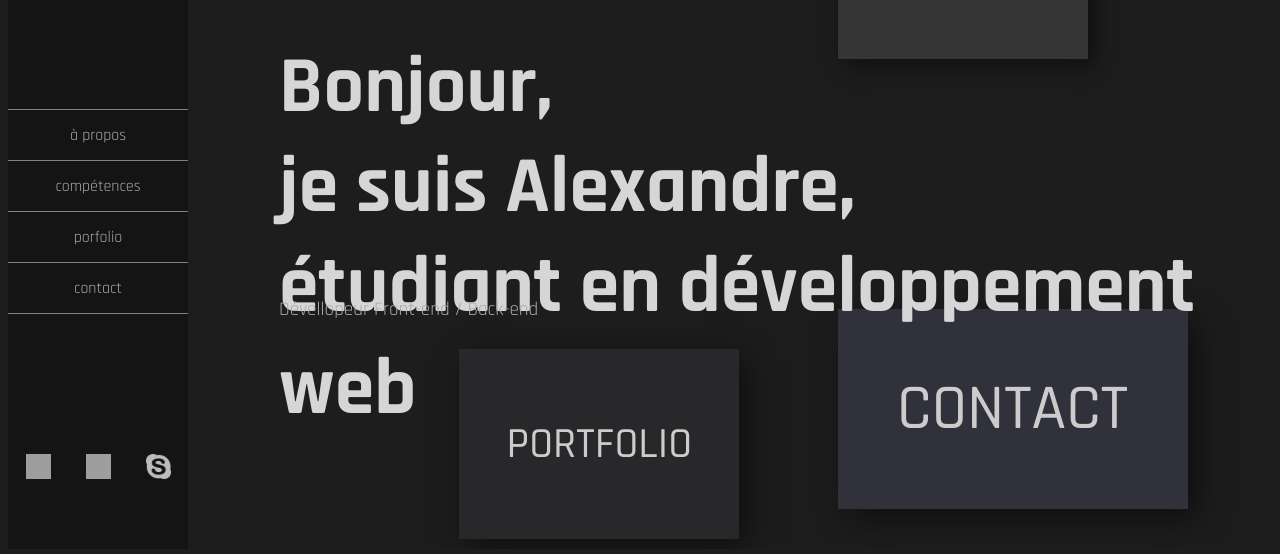
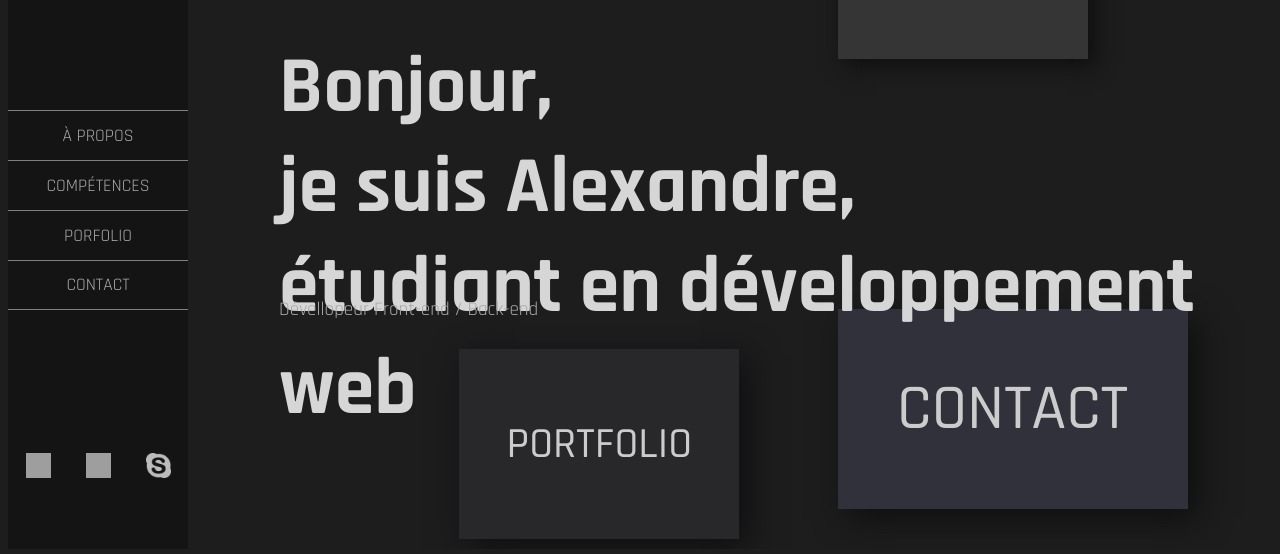
Before and after one commit to alexandre-leroux/runtrack3, a PHP site: page / in a window 1280 px wide. Shown: the part 259-813 px from the top of the page. Run offline with PHP 8.4, Linux system fonts and the light colour scheme; some libraries are stand-ins or nearby versions; grey boxes are pictures that could not be loaded.

Commit message:
boutton ok

```diff
--- a/jour09/site-perso/index.html
+++ b/jour09/site-perso/index.html
@@ -23,10 +23,10 @@
 
       <div id="nav_et_rs">
         <nav>
-          <div class="lien_nav"><a href="">à propos</a></div>
-          <div class="lien_nav"><a href="">compétences</a></div>
-          <div class="lien_nav"><a href="">porfolio</a></div>
-          <div class="lien_nav" id="dernier_lien"><a href="">contact</a></div>
+          <button id="premier_boutton" class="lien_nav">à propos</button>
+          <button id="deuxieme_boutton" class="lien_nav">compétences</button>
+          <button id="troisieme_boutton" class="lien_nav">porfolio</button>
+          <button id="dernier_boutton" class="lien_nav">contact</button>
         </nav>
 
         <div id="div_reseaux_sociaux">
--- a/jour09/site-perso/script.js
+++ b/jour09/site-perso/script.js
@@ -123,7 +123,7 @@ function redirect(url){
 
 // ----------------------------redirection depuis vignette parallax
 
-$('#para_1' ).click(function(){
+$('#para_1, #premier_boutton'  ).click(function(){
   $("#para_1").addClass("animate__animated animate__backOutUp");
   $("#para_2").addClass("animate__animated animate__backOutUp");
   $("#para_3").addClass("animate__animated animate__backOutDown");
@@ -131,12 +131,13 @@ $('#para_1' ).click(function(){
   $(".text-js ").addClass("animate__animated animate__backOutLeft");
   $("#details_dev ").removeClass("animate__animated animate__fadeInUp");
   $("#details_dev ").addClass("animate__animated animate__backOutLeft");
+  $("#a_propos ").addClass("animate__animated  animate__fadeOut" );
 
 redirect("a-propos.html")
 
 }
 )
-$('#para_2' ).click(function(){
+$('#para_2,#deuxieme_boutton' ).click(function(){
   $("#para_1").addClass("animate__animated animate__backOutUp");
   $("#para_2").addClass("animate__animated animate__backOutUp");
   $("#para_3").addClass("animate__animated animate__backOutDown");
@@ -144,12 +145,13 @@ $('#para_2' ).click(function(){
   $(".text-js ").addClass("animate__animated animate__backOutLeft");
   $("#details_dev ").removeClass("animate__animated animate__fadeInUp");
   $("#details_dev ").addClass("animate__animated animate__backOutLeft");
+  $("#a_propos ").addClass("animate__animated  animate__fadeOut" );
 
 redirect("competences.html")
 
 }
 )
-$('#para_3' ).click(function(){
+$('#para_3, #troisieme_boutton' ).click(function(){
   $("#para_1").addClass("animate__animated animate__backOutUp");
   $("#para_2").addClass("animate__animated animate__backOutUp");
   $("#para_3").addClass("animate__animated animate__backOutDown");
@@ -157,12 +159,13 @@ $('#para_3' ).click(function(){
   $(".text-js ").addClass("animate__animated animate__backOutLeft");
   $("#details_dev ").removeClass("animate__animated animate__fadeInUp");
   $("#details_dev ").addClass("animate__animated animate__backOutLeft");
+  $("#a_propos ").addClass("animate__animated  animate__fadeOut" );
 
 redirect("portfolio.html")
 
 }
 )
-$('#para_4' ).click(function(){
+$('#para_4, #dernier_boutton' ).click(function(){
   $("#para_1").addClass("animate__animated animate__backOutUp");
   $("#para_2").addClass("animate__animated animate__backOutUp");
   $("#para_3").addClass("animate__animated animate__backOutDown");
@@ -170,6 +173,7 @@ $('#para_4' ).click(function(){
   $(".text-js ").addClass("animate__animated animate__backOutLeft");
   $("#details_dev ").removeClass("animate__animated animate__fadeInUp");
   $("#details_dev ").addClass("animate__animated animate__backOutLeft");
+  $("#a_propos ").addClass("animate__animated  animate__fadeOut" );
 
 redirect("contact.html")
 
--- a/jour09/site-perso/style/sass/style.css
+++ b/jour09/site-perso/style/sass/style.css
@@ -1,5 +1,5 @@
 @import url("https://fonts.googleapis.com/css2?family=Rajdhani:wght@300;400;500;600;700&display=swap");
-#a_propos #lien_cv a, #a_propos #textes_presentation, #a_propos, #container #para_4, #container #para_3, #container #para_2, #container #para_1, #accueil, header #nav_et_rs #div_reseaux_sociaux, header #nav_et_rs nav a, header #nav_et_rs nav .lien_nav, header #nav_et_rs, header #div_logo a, header #div_logo, header {
+#a_propos #lien_cv a, #a_propos #textes_presentation, #a_propos, #container #para_4, #container #para_3, #container #para_2, #container #para_1, #accueil, header #nav_et_rs #div_reseaux_sociaux, header #nav_et_rs nav .lien_nav, header #nav_et_rs, header #div_logo a, header #div_logo, header {
   display: flex;
   justify-content: center;
   align-items: center;
@@ -65,20 +65,25 @@ header #nav_et_rs nav .lien_nav {
   width: 100%;
   border-top: solid 1px grey;
 }
-header #nav_et_rs nav #dernier_lien {
+header #nav_et_rs nav #dernier_boutton {
   border-bottom: solid 1px grey;
 }
-header #nav_et_rs nav a {
-  width: 100%;
-  height: 100%;
-  text-decoration: none;
+header #nav_et_rs nav button {
+  font-family: "Rajdhani", sans-serif;
+  background-color: transparent;
+  font-size: 1.1rem;
+  text-transform: uppercase;
   color: darkgray;
-  transition-duration: 500ms;
+  border: none;
 }
-header #nav_et_rs nav a:hover {
+header #nav_et_rs nav button:hover {
+  cursor: pointer;
   background-color: #2a2a2a;
   transition-duration: 500ms;
   color: #75aaff;
+}
+header #nav_et_rs nav button:focus {
+  outline: 0;
 }
 header #nav_et_rs #div_reseaux_sociaux {
   justify-content: space-around;
--- a/jour09/site-perso/style/sass/style.scss
+++ b/jour09/site-perso/style/sass/style.scss
@@ -84,23 +84,27 @@ header{
                 // background-color: lemonchiffon;
             }
 
-            & #dernier_lien{
+            & #dernier_boutton{
                 border-bottom: solid 1px grey;
-            }
+           }
 
-            & a{
-                width: 100%;
-                height: 100%;
-                @extend %dflex-center;
-                text-decoration:none;
+            & button{
+                font-family: 'Rajdhani', sans-serif;
+                background-color: transparent;
+                font-size: 1.1rem;
+                text-transform: uppercase;
                 color: $text_color;
-                transition-duration: 500ms;
-                // background-color: rgb(161, 42, 42);
+                border: none;
 
                 &:hover{
+                    cursor: pointer;
                     background-color: rgb(42, 42, 42);
                     transition-duration: 500ms;
                     color: rgb(117, 170, 255);
+                }
+
+                &:focus {
+                    outline:0;
                 }
             }
         }
```
Also changed, not shown: 1 other file.
